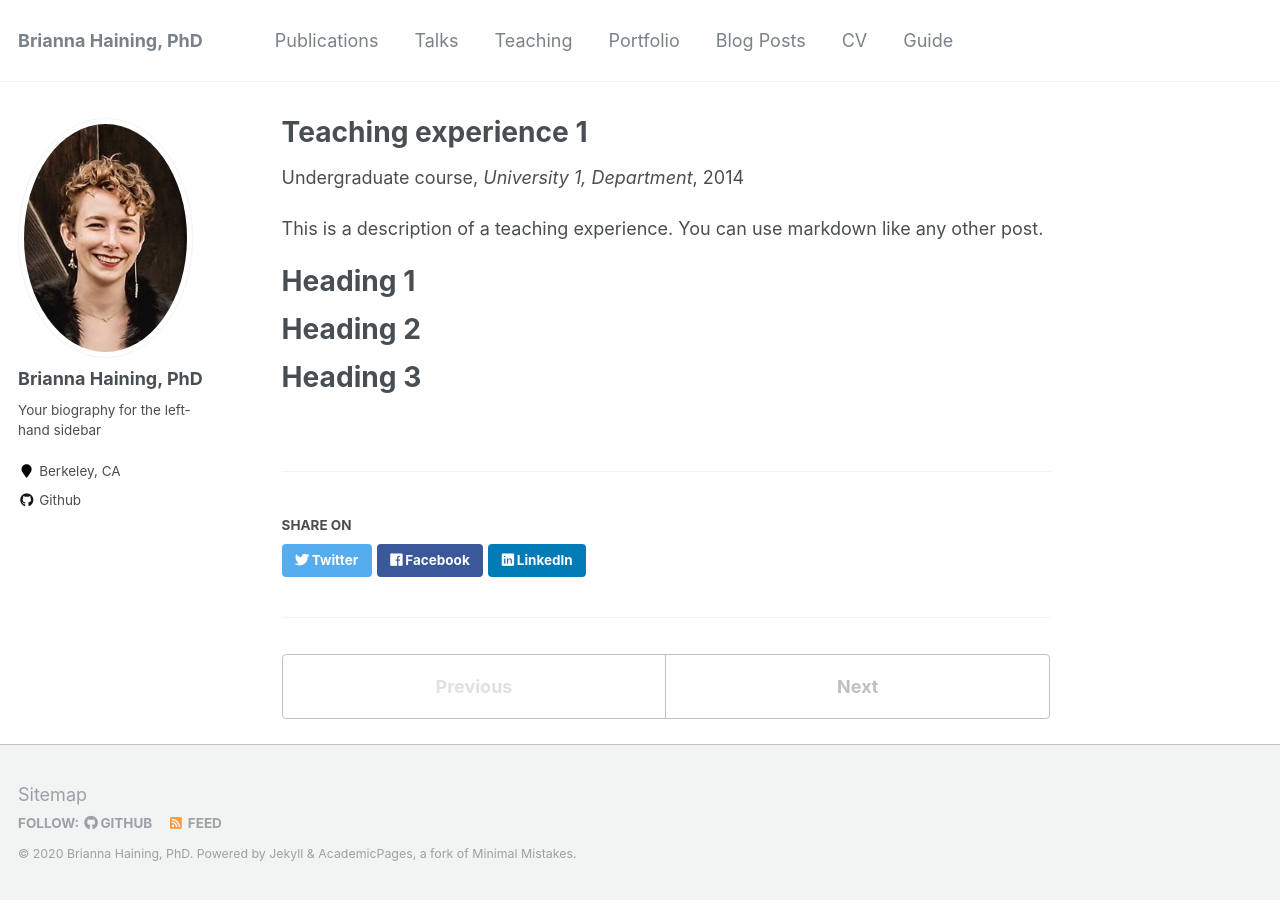
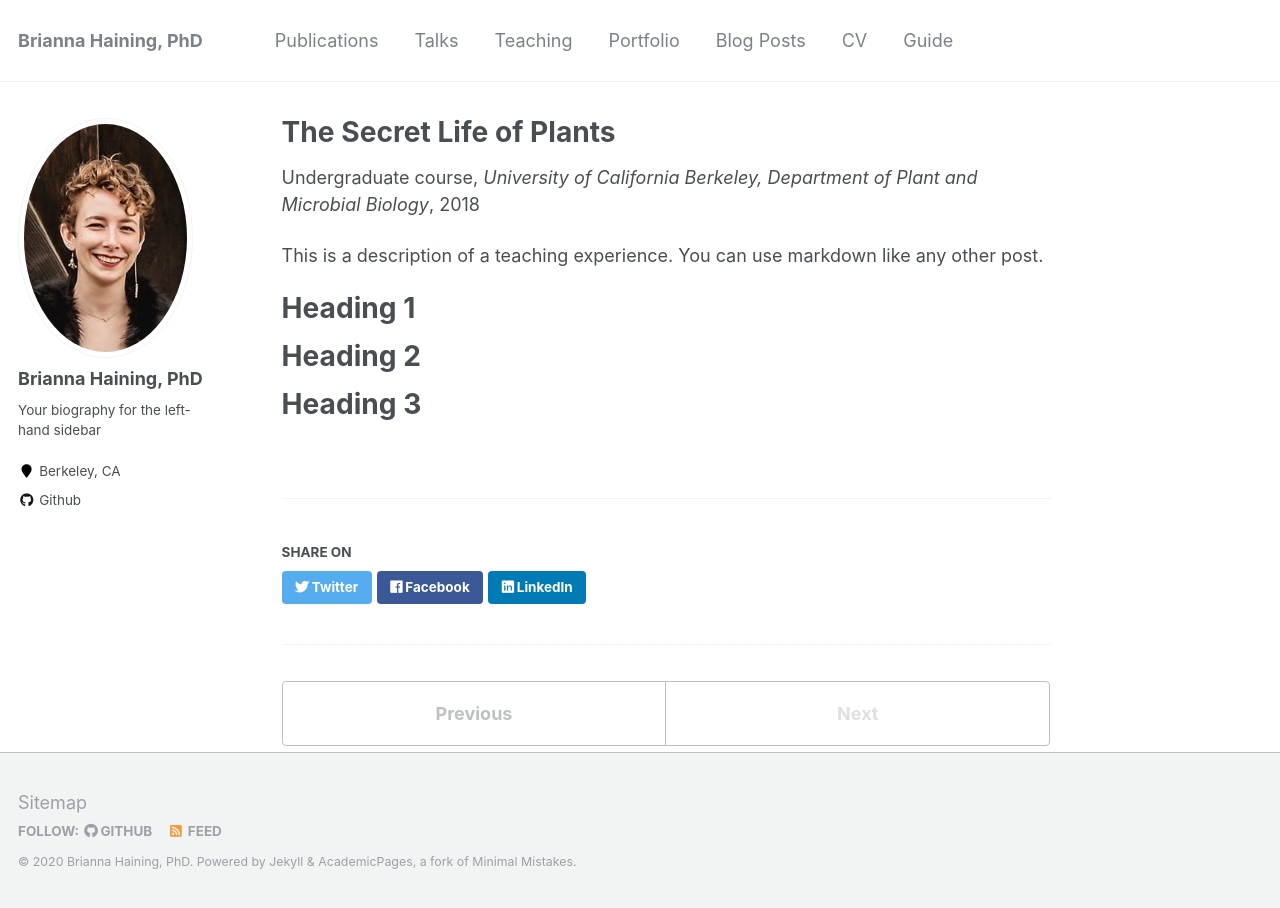
Before and after one commit to haining-b/haining-b.github.io, a Jekyll site: the page built from _teaching/2014-spring-teaching-1.md, in a window 1280 px wide. Built offline with Jekyll 4.4.1, drawn with Linux system fonts in a browser that asks for light colours.

Commit message:
secret life of plants teaching added

```diff
--- a/_teaching/2014-spring-teaching-1.md
+++ b/_teaching/2014-spring-teaching-1.md
@@ -1,11 +1,11 @@
 ---
-title: "Teaching experience 1"
+title: "The Secret Life of Plants"
 collection: teaching
 type: "Undergraduate course"
-permalink: /teaching/2014-spring-teaching-1
-venue: "University 1, Department"
-date: 2014-01-01
-location: "City, Country"
+permalink: /teaching/2018-spring-teaching-1
+venue: "University of California Berkeley, Department of Plant and Microbial Biology"
+date: 2018-01-01 - 2018-05-25
+location: "Berkeley, CA"
 ---
 
 This is a description of a teaching experience. You can use markdown like any other post.
```
